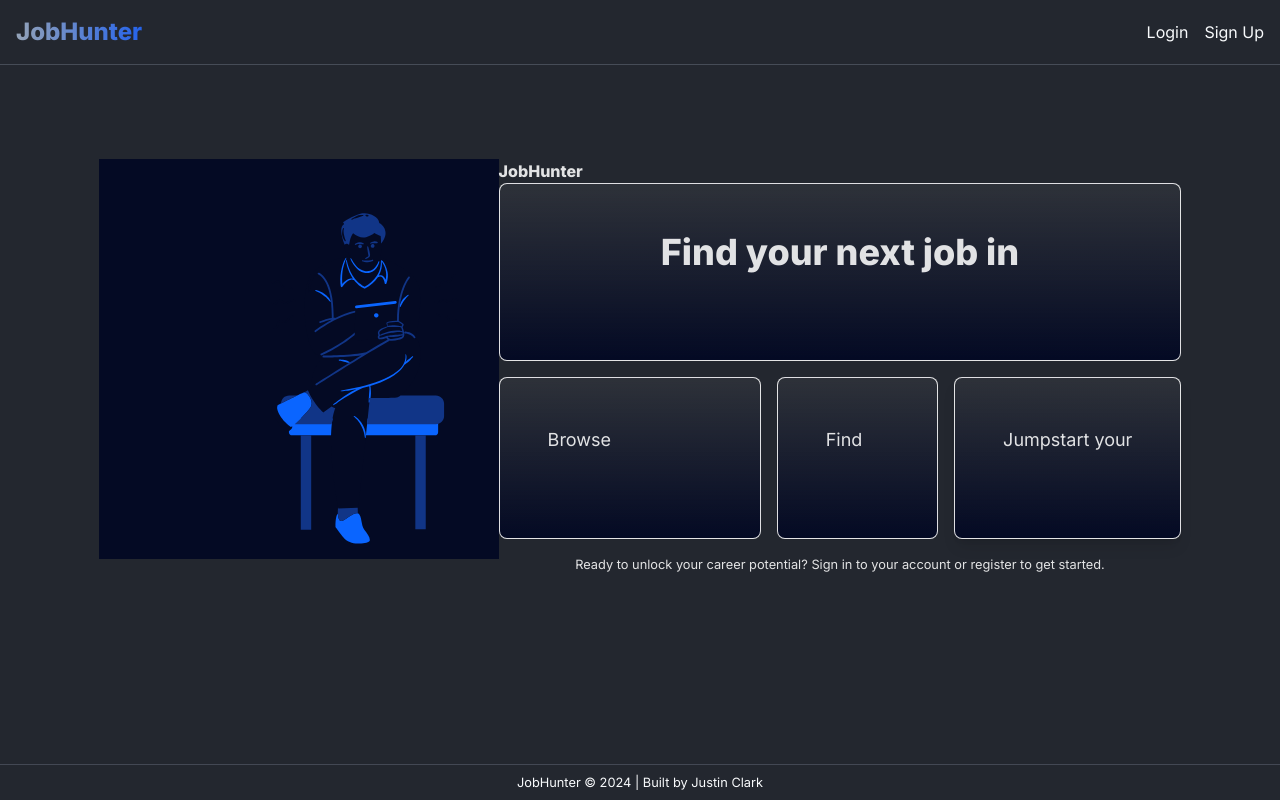
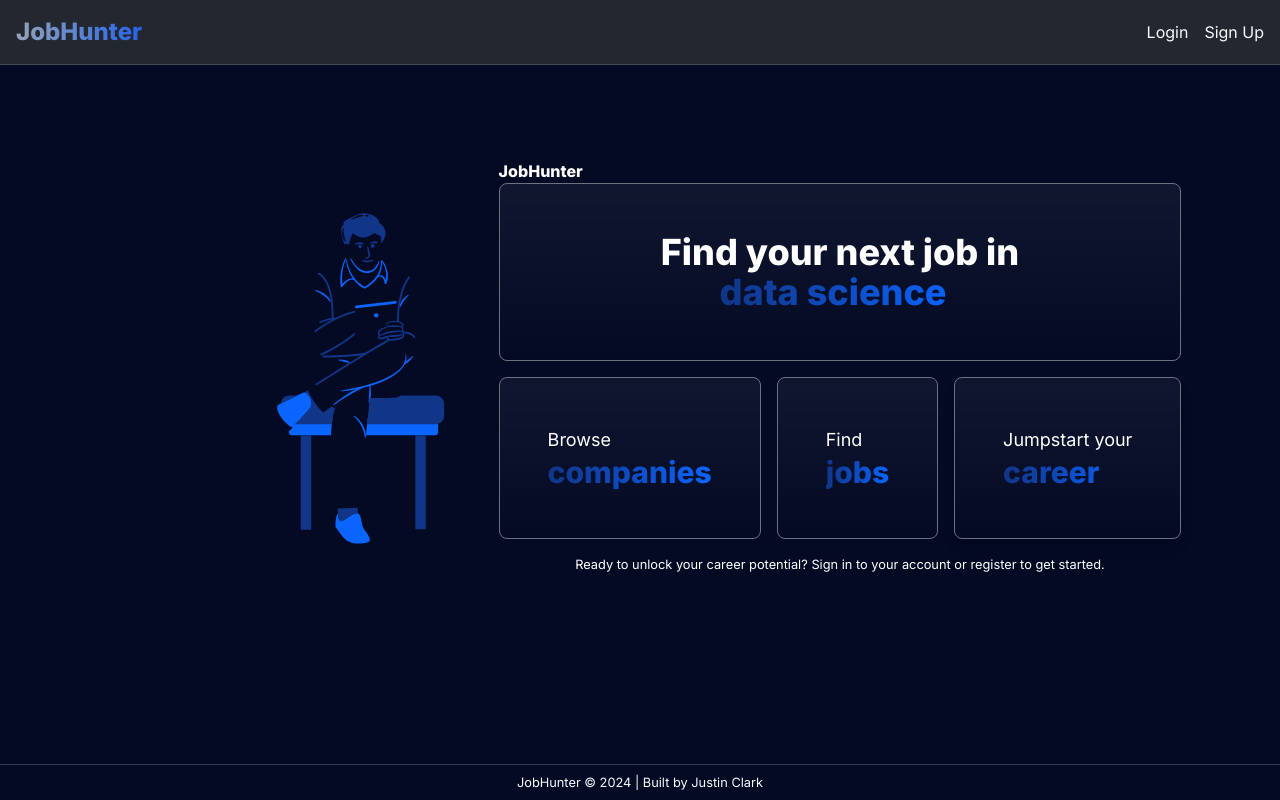
Before and after one commit to jclark1913/jobhunter, a React (Vite) app: page / in a window 1280 px wide. Built offline with nearby package versions, Linux system fonts and the light colour scheme; no server answers.

Commit message:
Add theme provider

```diff
--- a/src/App.tsx
+++ b/src/App.tsx
@@ -6,6 +6,7 @@ import { JobHunterAPI } from "./api/api";
 import UserContext from "./auth/UserContext";
 import RoutesList from "./components/routes/RoutesList";
 import Footer from "./Footer";
+import { ThemeContext, ThemeProvider } from "./ThemeContext";
 
 export const TOKEN_STORAGE_KEY = "token";
 
@@ -93,13 +94,14 @@ function App() {
   if (!currentUser.infoLoaded) return <div>Loading...</div>;
 
   return (
+    <ThemeProvider>
     <UserContext.Provider
       value={{
         currentUser: currentUser.data,
         setCurrentUser,
       }}
     >
-      <main className="bg-[#23272F] min-h-screen flex flex-col">
+      <main className="bg-sitebackground min-h-screen flex flex-col">
         <NavBar logout={logout} />
         <div className="container mx-auto px-12 p-4 flex flex-col justify-center flex-grow">
           <RoutesList
@@ -111,6 +113,7 @@ function App() {
         <Footer />
       </main>
     </UserContext.Provider>
+    </ThemeProvider>
   );
 }
 
```
